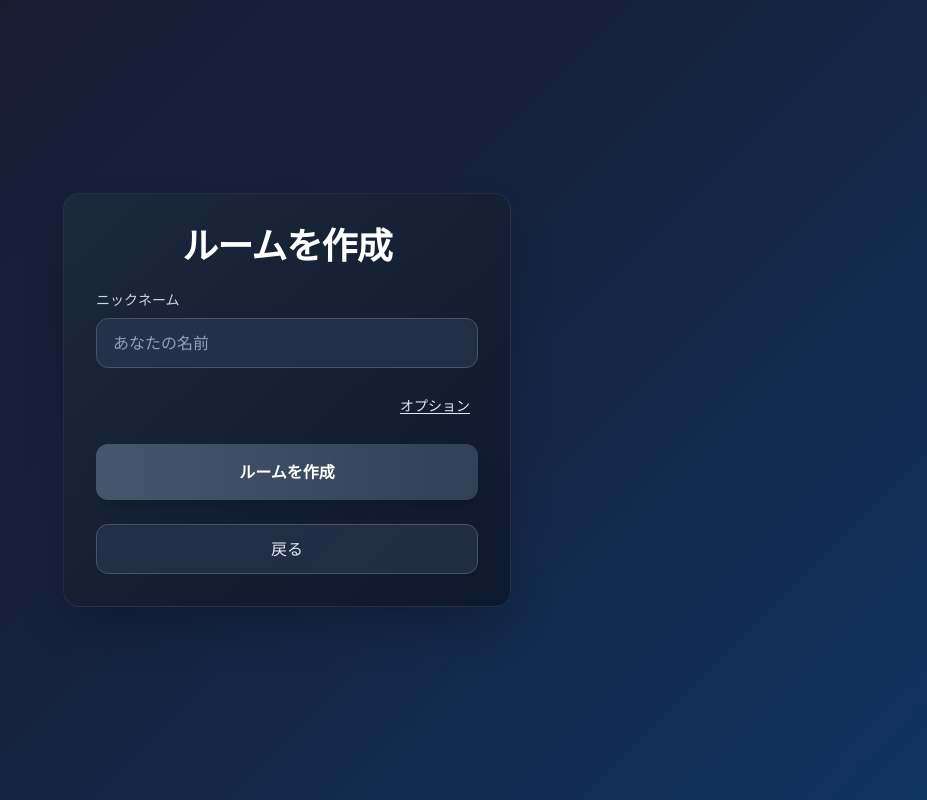
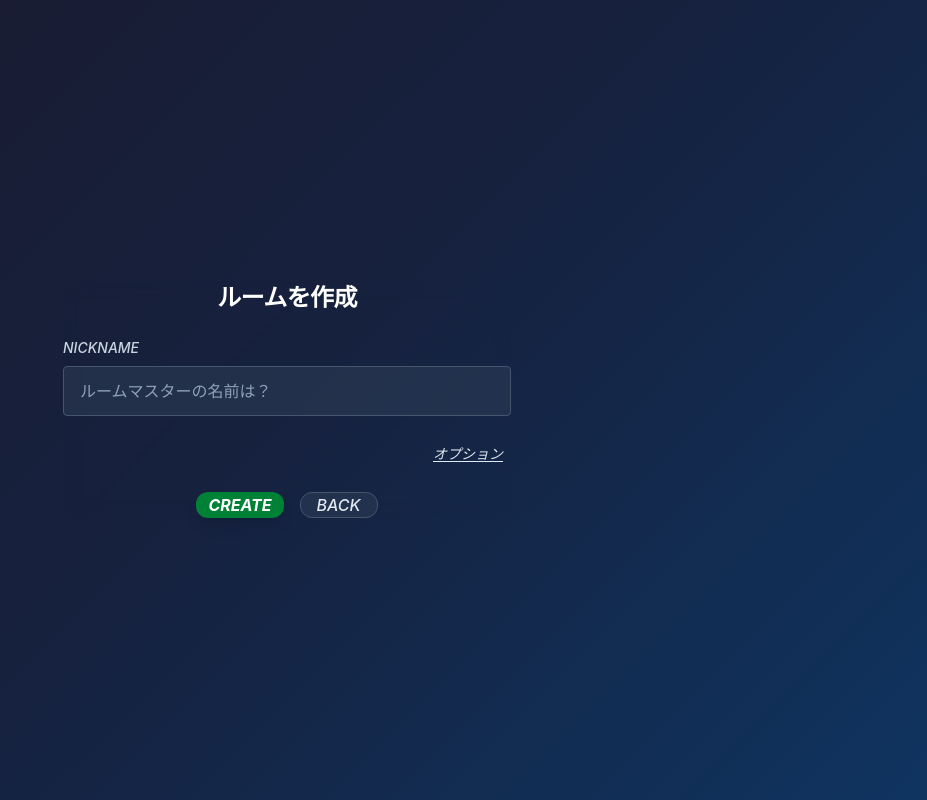
Before and after one commit to k-mysa6505/minna-de-quiz, a Next.js app: page /create-room in a window 1280 px wide. Shown: the whole page, without its empty margins (353-1280 px from the left). Built offline with nearby package versions, Linux system fonts and the light colour scheme; no server answers.

Commit message:
fix: ルーム作成画面のデザイン修正

```diff
--- a/app/create-room/page.tsx
+++ b/app/create-room/page.tsx
@@ -32,11 +32,11 @@ export default function CreateRoomPage() {
 
   const handleCreateRoom = async () => {
     if (nickname.trim() === '') {
-      setError('ニックネームを入力してください');
+      setError('名無しのごんべえはお断り');
       return;
     }
     if (nickname.length > 20) {
-      setError('ニックネームは20文字以内で入力してください');
+      setError('長い名前は覚えられないよ');
       return;
     }
     if (isCreating) return;
@@ -69,26 +69,26 @@ export default function CreateRoomPage() {
 
   return (
     <main className="flex min-h-screen flex-col items-center justify-center p-8">
-      <div className="max-w-md w-full bg-gradient-to-br from-slate-800/90 to-slate-900/90 backdrop-blur-sm rounded-2xl shadow-2xl border border-slate-700/50 p-8 space-y-6">
+      <div className="max-w-md w-full backdrop-blur-sm space-y-6">
         <div className="text-center">
-          <h1 className="text-4xl font-bold text-white mb-3 tracking-tight">
+          <h1 className="text-2xl font-bold text-white mb-3 tracking-tight">
             ルームを作成
           </h1>
         </div>
 
         {/* ニックネーム入力 */}
         <div>
-          <label htmlFor="nickname" className="block text-sm font-medium text-slate-300 mb-2">
-            ニックネーム
+          <label htmlFor="nickname" className="block text-sm font-medium italic text-slate-300 mb-2">
+            NICKNAME
           </label>
           <input
             id="nickname"
             type="text"
             value={nickname}
             onChange={(e) => setNickname(e.target.value)}
-            placeholder="あなたの名前"
+            placeholder="ルームマスターの名前は？"
             maxLength={20}
-            className="w-full px-4 py-3 bg-slate-700/50 border border-slate-600 rounded-xl text-white placeholder-slate-400 focus:ring-2 focus:ring-blue-500 focus:border-transparent transition-all"
+            className="w-full px-4 py-3 bg-slate-700/50 border border-slate-600 rounded text-white placeholder-slate-400 focus:ring-2 focus:ring-blue-500 focus:border-transparent transition-all"
           />
         </div>
 
@@ -97,7 +97,7 @@ export default function CreateRoomPage() {
           <button
             type="button"
             onClick={() => setShowOptions(!showOptions)}
-            className="text-slate-200 text-sm underline underline-offset-2 px-2 py-1 transition-all duration-300"
+            className={`text-slate-200 text-sm underline underline-offset-2 px-2 py-1 transition-all duration-300 ${showOptions ? '' : 'italic'}`}
           >
             {showOptions ? 'オプションを閉じる' : 'オプション'}
           </button>
@@ -105,26 +105,28 @@ export default function CreateRoomPage() {
 
         {/* エラーメッセージ */}
         {error && (
-          <div className="bg-red-500/20 border border-red-500/50 text-red-200 px-4 py-3 rounded-xl">
+          <div className="bg-red-500/20 border border-red-500/50 text-red-200 px-4 py-3 rounded">
             {error}
           </div>
         )}
 
         {/* 作成ボタン */}
+        <div className="flex gap-4 justify-center">
           <button
             onClick={handleCreateRoom}
             disabled={isCreating || !nickname.trim()}
-          className="w-full bg-gradient-to-r from-blue-600 to-blue-700 hover:from-blue-700 hover:to-blue-800 disabled:from-slate-600 disabled:to-slate-700 text-white font-semibold py-4 px-4 rounded-xl shadow-lg transition-all duration-300 transform hover:scale-105 disabled:transform-none disabled:cursor-not-allowed"
+            className="bg-green-700 hover:from-blue-700 hover:to-blue-800 disabled:from-slate-600 disabled:to-slate-700 text-white font-bold italic px-3 rounded-xl shadow-lg transition-all duration-300 transform hover:scale-105 disabled:transform-none disabled:cursor-not-allowed"
           >
-          {isCreating ? '作成中...' : 'ルームを作成'}
+            {isCreating ? 'CREATING...' : 'CREATE'}
           </button>
 
           <button
             onClick={() => router.push('/')}
-          className="w-full bg-slate-700/50 hover:bg-slate-600/50 text-slate-200 font-medium py-3 px-4 rounded-xl border border-slate-600 transition-all duration-300"
+            className="bg-slate-700/50 hover:bg-slate-600/50 text-slate-200 font-medium italic px-4 rounded-xl border border-slate-600 transition-all duration-300"
           >
-          戻る
+            BACK
           </button>
+        </div>
       </div>
 
       {/* オプションモーダル */}
@@ -137,7 +139,7 @@ export default function CreateRoomPage() {
               {/* ルームの説明 */}
               <div>
                 <label className="flex items-center gap-2 text-sm font-medium text-slate-300 mb-2">
-                  ルームの説明<span className="text-slate-500 text-xs font-normal">（任意）</span>
+                  ルームの説明
                   <button onClick={() => showHelp('ルームの説明', 'このルームの目的やテーマを説明します。参加者が参加前に確認できます。')} className="w-5 h-5 rounded-full border border-slate-500 text-slate-400 hover:text-white text-xs flex items-center justify-center">?</button>
                 </label>
                 <input
--- a/lib/services/playerService.ts
+++ b/lib/services/playerService.ts
@@ -25,7 +25,7 @@ export async function addPlayer(
   // ニックネームの重複チェック
   const isDuplicate = await isNicknameTaken(roomId, nickname);
   if (isDuplicate) {
-    throw new Error('Nickname is already taken in this room');
+    throw new Error('おっと、その名前はすでに使われているよ！');
   }
 
   // プレイヤー情報をFirestoreに追加
```
Lines whose indentation alone changed are shown as unchanged.
